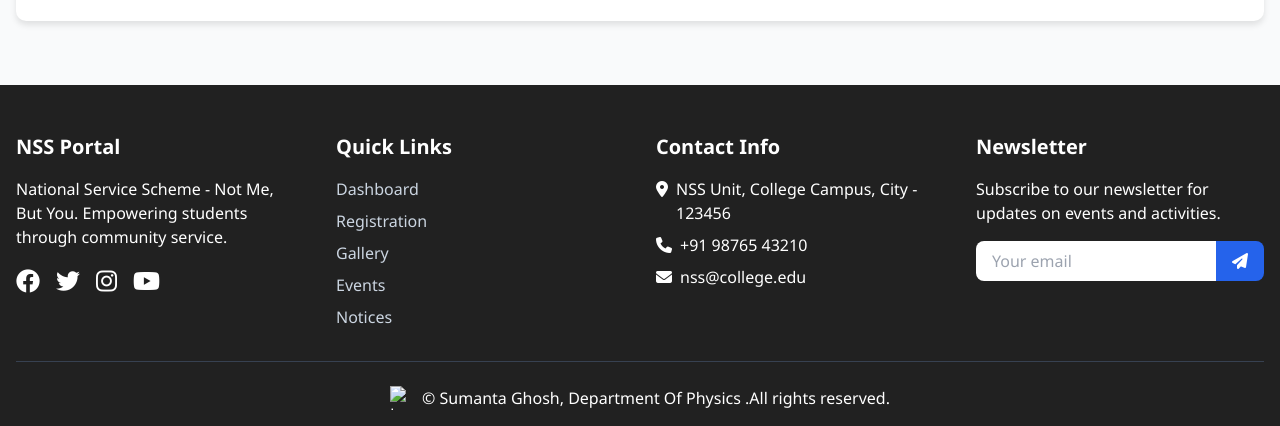
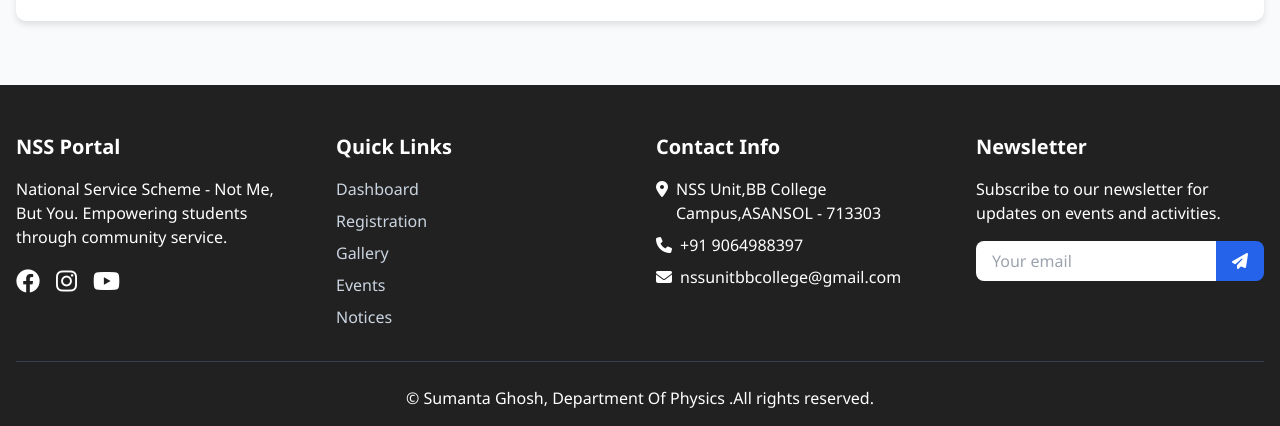
Before and after one commit to nssbbc/nssbbc, a plain HTML site: page events.html in a window 1280 px wide. Shown: the part 2100-2526 px from the top of the page. Drawn offline with nearby package versions, Linux system fonts and the light colour scheme.

Commit message:
Update events.html

```diff
--- a/events.html
+++ b/events.html
@@ -72,18 +72,17 @@
     </section>
 
     <!-- Footer -->
-    <footer class="footer">
+   <footer class="footer">
         <div class="container mx-auto px-4">
-            <!-- Footer content same as index.html -->
             <div class="grid grid-cols-1 md:grid-cols-4 gap-8 mb-8">
                 <div>
                     <h3 class="text-xl font-semibold mb-4">NSS Portal</h3>
                     <p class="mb-4">National Service Scheme - Not Me, But You. Empowering students through community service.</p>
                     <div class="flex space-x-4">
-                        <a href="#" class="text-2xl"><i class="fab fa-facebook"></i></a>
-                        <a href="#" class="text-2xl"><i class="fab fa-twitter"></i></a>
-                        <a href="#" class="text-2xl"><i class="fab fa-instagram"></i></a>
-                        <a href="#" class="text-2xl"><i class="fab fa-youtube"></i></a>
+                        <a href="https://www.facebook.com/share/178Lp2qU51/" class="text-2xl"><i class="fab fa-facebook"></i></a>
+
+                        <a href="https://www.instagram.com/bbcollegenssunit_asansol?igsh=MTVjdWpld3FpamYwcg==" class="text-2xl"><i class="fab fa-instagram"></i></a>
+                        <a href="https://youtube.com/@bbcollegeasansolnssunit?si=imOTGxa4kObgs_0m" class="text-2xl"><i class="fab fa-youtube"></i></a>
                     </div>
                 </div>
 
@@ -91,7 +90,7 @@
                     <h3 class="text-xl font-semibold mb-4">Quick Links</h3>
                     <ul class="space-y-2">
                         <li><a href="index.html" class="footer-link">Dashboard</a></li>
-                        <li><a href="index.html#registration" class="footer-link">Registration</a></li>
+                        <li><a href="registration.html" class="footer-link">Registration</a></li>
                         <li><a href="gallery.html" class="footer-link">Gallery</a></li>
                         <li><a href="events.html" class="footer-link">Events</a></li>
                         <li><a href="notice.html" class="footer-link">Notices</a></li>
@@ -103,15 +102,15 @@
                     <ul class="space-y-2">
                         <li class="flex items-start">
                             <i class="fas fa-map-marker-alt mt-1 mr-2"></i>
-                            <span>NSS Unit, College Campus, City - 123456</span>
+                            <span>NSS Unit,BB College Campus,ASANSOL - 713303</span>
                         </li>
                         <li class="flex items-start">
                             <i class="fas fa-phone mt-1 mr-2"></i>
-                            <span>+91 98765 43210</span>
+                            <span>+91 9064988397</span>
                         </li>
                         <li class="flex items-start">
                             <i class="fas fa-envelope mt-1 mr-2"></i>
-                            <span>nss@college.edu</span>
+                            <span>nssunitbbcollege@gmail.com</span>
                         </li>
                     </ul>
                 </div>
@@ -131,11 +130,12 @@
             </div>
 
             <div class="border-t border-gray-700 pt-6 flex items-center justify-center space-x-2">
-                <img src="n.png" alt="Logo" class="w-6 h-6 object-contain">
+
                 <p>&copy; Sumanta Ghosh, Department Of Physics .All rights reserved.</p>
             </div>
         </div>
     </footer>
+
 
     <script>
         // Sample events data
```
